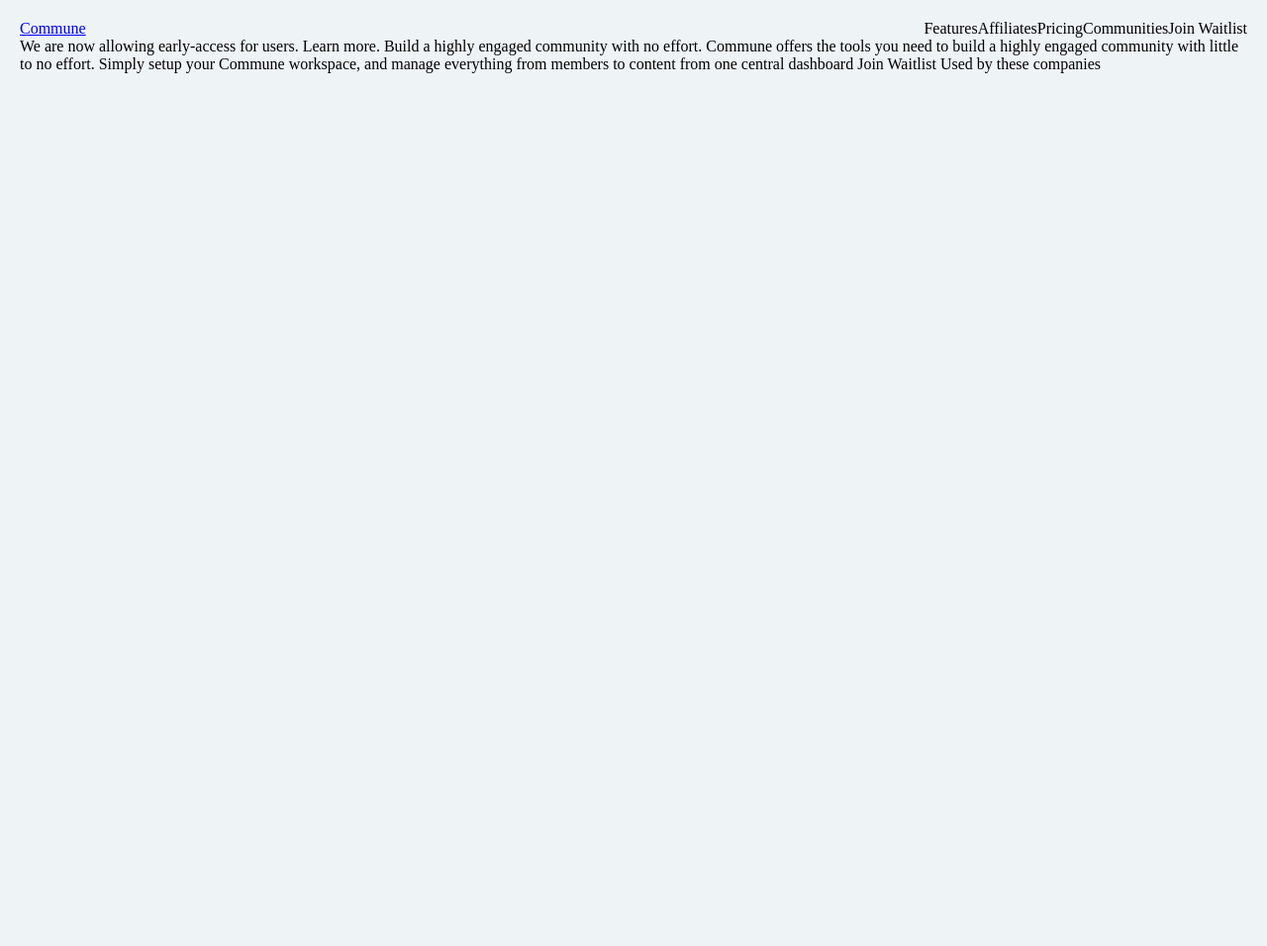
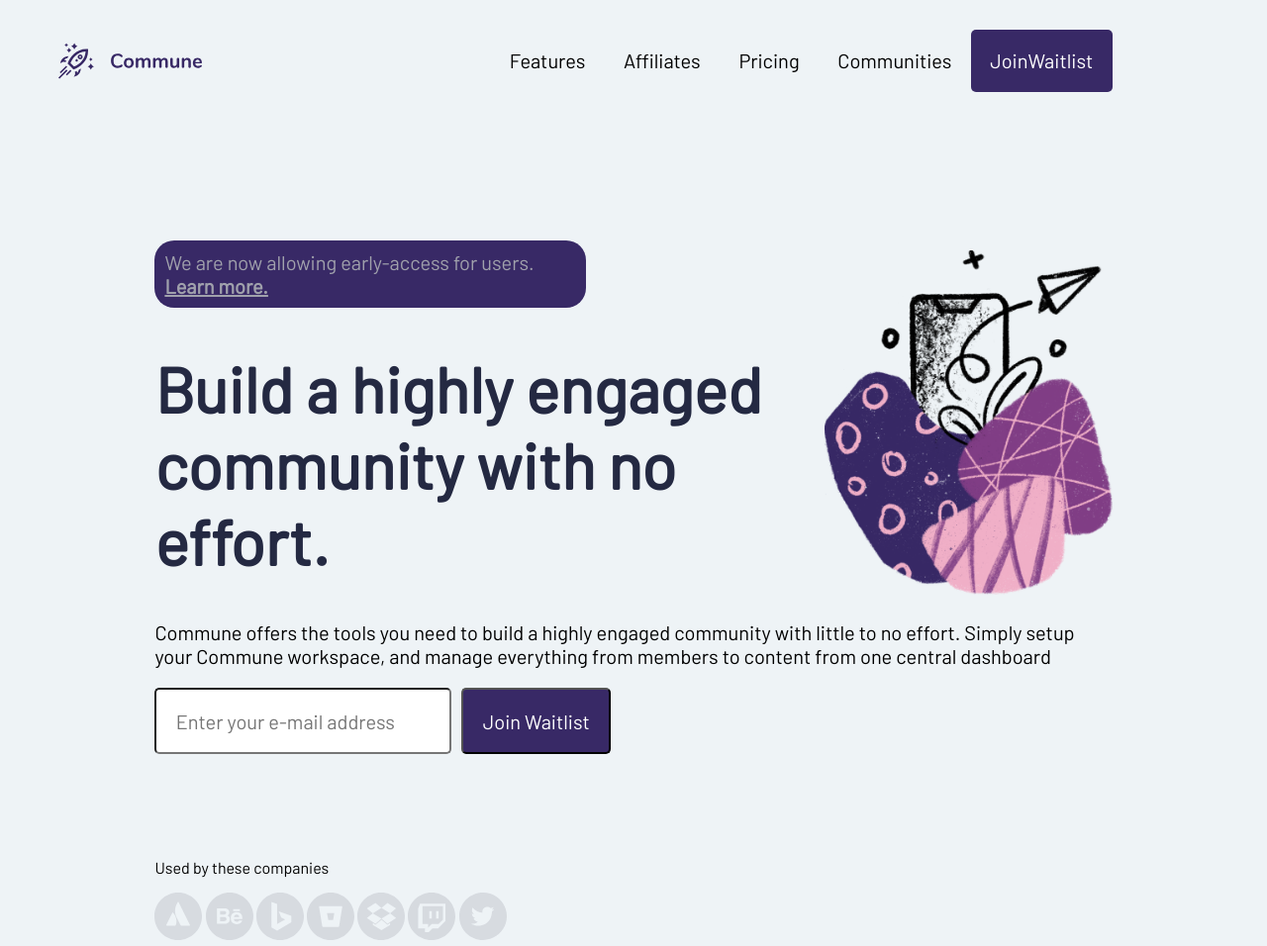
Before and after one commit to cyber-sparky/MFA, a plain HTML site: page index.html in a window 1280 px wide. Shown: the whole page at 99% size. Before the commit the page ends 800 px from the top, so only its background shows below. Drawn offline with Linux system fonts and the light colour scheme.

Commit message:
added CSS

```diff
--- a/Assets/CSS/style.css
+++ b/Assets/CSS/style.css
@@ -2,12 +2,47 @@
 
     padding: 0;
     box-sizing: border-box;
-    border-radius: 20px;
 
 }
 body{
+    font-family: Barlow;
+    margin:20px;
+    font-weight: 400;
     background-color:hsl(207, 33%, 95%);
-    margin:20px;
+    min-height: 100vh;
+}
+.inner{
+    margin-right: 11%;
+    margin-left: 11%;
+    margin-bottom : 11%;
+    margin-top:30px;
+
+}
+#illustration{
+    width: 30%;
+    margin-top: 10px;
+    float: right;
+}
+#logo{
+    margin-right: 30%;
+}
+
+header{
+    font-size: 20px;
+    font-family: Barlow;
+    font-weight: 400;
+}
+#learn_more{
+    color:hsl(231, 7%, 65%) ;
+    font-weight: 1000;
+}
+#early-access{
+    background-color:hsl(255deg 43% 28%);
+    width: 45%;
+    color: hsl(231, 7%, 65%);
+    font-size: 20px;
+    padding: 10px;
+    border-radius: 20px;
 }
 header nav{
     display: flex;
@@ -15,11 +50,47 @@ header nav{
     flex-direction: row;
     list-style: none;
 }
-header nav li:hover{
-    background-color:hsl(230, 29%, 20%);
+header nav li{
+    border-radius: 5px;
+    padding: 2%;
 }
-#commune{
-    left:0;
-    position: absolute;
-    margin-left: 20px;
+
+header nav li:hover, .active{
+    background-color:hsl(255deg 43% 28%);
+    color: white;
 }
+
+#heading{
+    font-weight: 1000;
+    font-size: 400%;
+    color: hsl(230, 29%, 20%);
+}
+#content{
+    margin-top: 150px;
+}
+.para{
+    font-size: 20px;
+}
+input{
+    padding-right: 2%;
+    padding-left: 2%;
+    padding-top: 2%;
+    padding-bottom:2%;
+    font-family: Barlow;
+    border-radius: 5px;
+    font-size: 20px;
+
+}
+#mail{
+    padding-right: 50px;
+    width: 300px;
+}
+#btn{
+    margin-left: 10px;
+    background-color:hsl(255deg 43% 28%);
+    color: white;
+
+}
+footer{
+    margin-top: 105px;;
+}
--- a/index.html
+++ b/index.html
@@ -16,17 +16,41 @@
 </head>
 
 <body>
-<div >
+<div class="inner">
     <header>
       <nav>
-      <a id="commune" href="#">Commune</a>
+        <img id="logo" src="/Assets/images/Logo.svg" alt="">
         <li>Features</li>
         <li>Affiliates</li>
         <li>Pricing</li>
         <li>Communities</li>
-      <li>Join Waitlist</li>
+        <li class="active">JoinWaitlist</li>
       </nav>
     </header>
+    <div id="content">
+      <img id="illustration" src="/Assets/images/Illustration.png" alt="">
+      <p id="early-access">We are now allowing early-access for users. <a id="learn_more" href="">Learn more.</a></p>
+
+    <h1 id="heading"><b>Build a highly engaged<br>community with no effort.</b></h1>
+
+    <p class="para">Commune offers the tools you need to build a highly engaged community with little to no effort. Simply setup your
+      Commune workspace, and manage everything from members to content from one central dashboard</p>
+    <input type="email" id="mail" placeholder="Enter your e-mail address" required><input type="button" id="btn" value="Join Waitlist">
+    </div>
+
+    <footer>
+      <p>Used by these companies</p>
+      <img src="/Assets/images/Atlassian Icon.svg" alt="error_loading_atlassian">
+      <img src="/Assets/images/Behance Icon.svg" alt="">
+      <img src="/Assets/images/Bing Icon.svg" alt="">
+      <img src="/Assets/images/Bitbucket Icon.svg" alt="">
+      <img src="/Assets/images/Dropbox Icon.svg" alt="">
+      <img src="/Assets/images/Twitch Icon.svg" alt="">
+      <img src="/Assets/images/Twitter Icon.svg" alt="">
+
+    </footer>
+
+  </div>
 </div>
 
 
@@ -37,16 +61,7 @@
 
 
 
-  We are now allowing early-access for users. Learn more.
 
-  Build a highly engaged community with no effort.
-
-  Commune offers the tools you need to build a highly engaged community with little to no effort. Simply setup your
-  Commune workspace, and manage everything from members to content from one central dashboard
-
-  Join Waitlist
-
-  Used by these companies
 
 
 </body>
```
Lines whose indentation alone changed are shown as unchanged.
